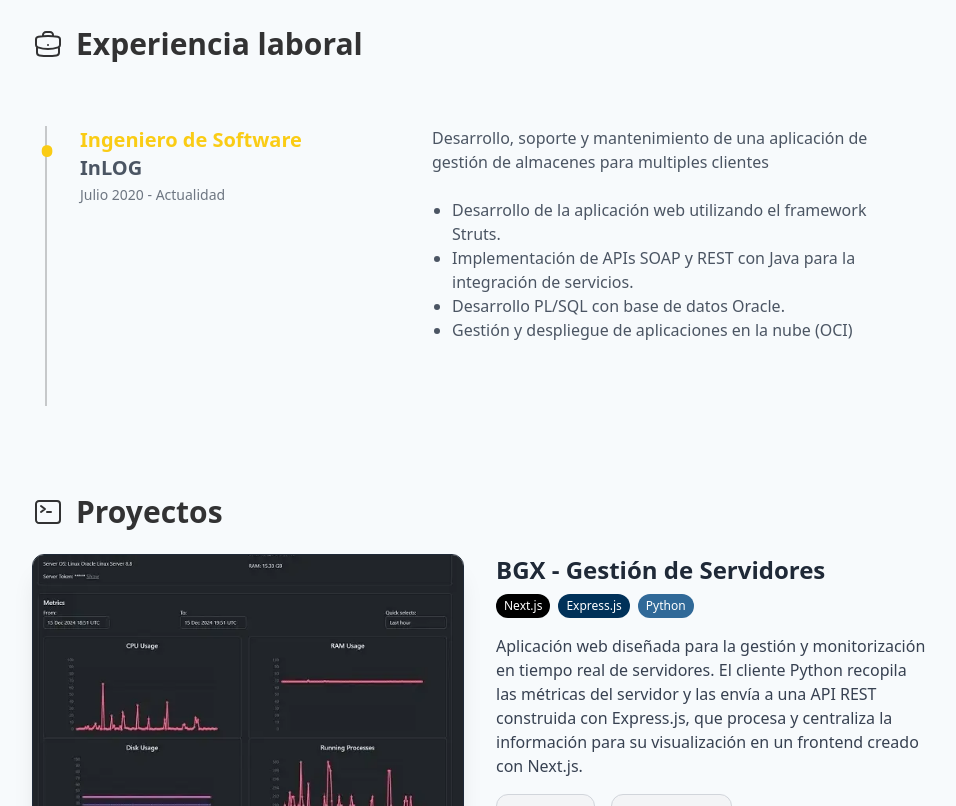
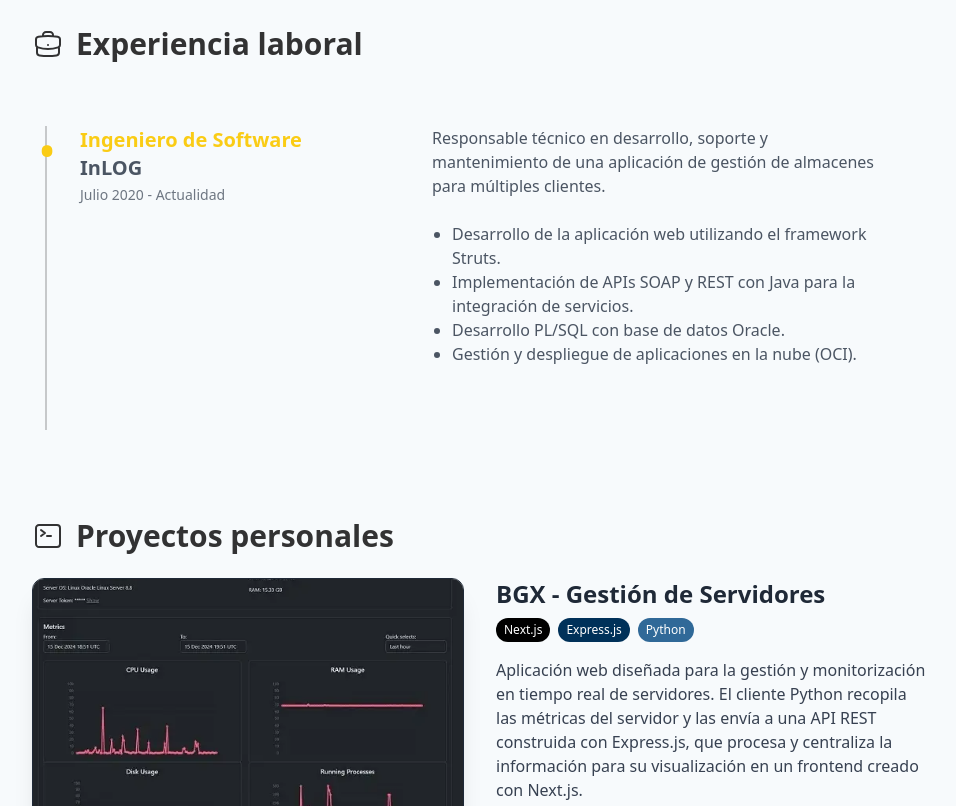
Before and after one commit to xabierbahillo1/portfolio, a React (Create React App) app: page / in a window 1280 px wide. Shown: the part 520-1326 px from the top of the page, without its empty margins (160-1116 px from the left). Built offline with nearby package versions, Linux system fonts and the light colour scheme.

Commit message:
feat: actualizacion puesto

```diff
--- a/src/components/Content.js
+++ b/src/components/Content.js
@@ -25,7 +25,7 @@ const Content = () => {
       <SectionContainer id="proyectos" className="py-8 md:py-16">
         <SectionTitle>
           <CommandLineIcon className="w-8 h-8" />
-          Proyectos
+          Proyectos personales
         </SectionTitle>
         <Projects />
       </SectionContainer>
--- a/src/components/Experience.js
+++ b/src/components/Experience.js
@@ -1,4 +1,3 @@
-import React from 'react';
 import ExperienceElement from './ExperienceElement';
 
 const List = [
@@ -7,12 +6,12 @@ const List = [
     title: "Ingeniero de Software",
     company: "InLOG",
     description:
-    "Desarrollo, soporte y mantenimiento de una aplicación de gestión de almacenes para multiples clientes",
+      "Responsable técnico en desarrollo, soporte y mantenimiento de una aplicación de gestión de almacenes para múltiples clientes.",
     skills: [
       "Desarrollo de la aplicación web utilizando el framework Struts.",
       "Implementación de APIs SOAP y REST con Java para la integración de servicios.",
       "Desarrollo PL/SQL con base de datos Oracle.",
-      "Gestión y despliegue de aplicaciones en la nube (OCI)",
+      "Gestión y despliegue de aplicaciones en la nube (OCI).",
     ]
   }
 ];
--- a/src/components/Profile.js
+++ b/src/components/Profile.js
@@ -10,7 +10,7 @@ const Profile = () => {
             Xabier Bahillo
           </h1>
           <p className="mt-6 text-xl text-gray-800 dark:[&>strong]:text-yellow-200 [&>strong]:text-yellow-500 [&>strong]:font-semibold dark:text-gray-300">
-            +4 años de experiencia. <strong>Ingeniero de Software </strong> de Bilbao, España. Especializado en el desarrollo de aplicaciones web.
+            +5 años de experiencia. <strong>Ingeniero de Software </strong> de Bilbao, España. Especializado en el desarrollo de aplicaciones web.
           </p>
         </div>
         <img
```
